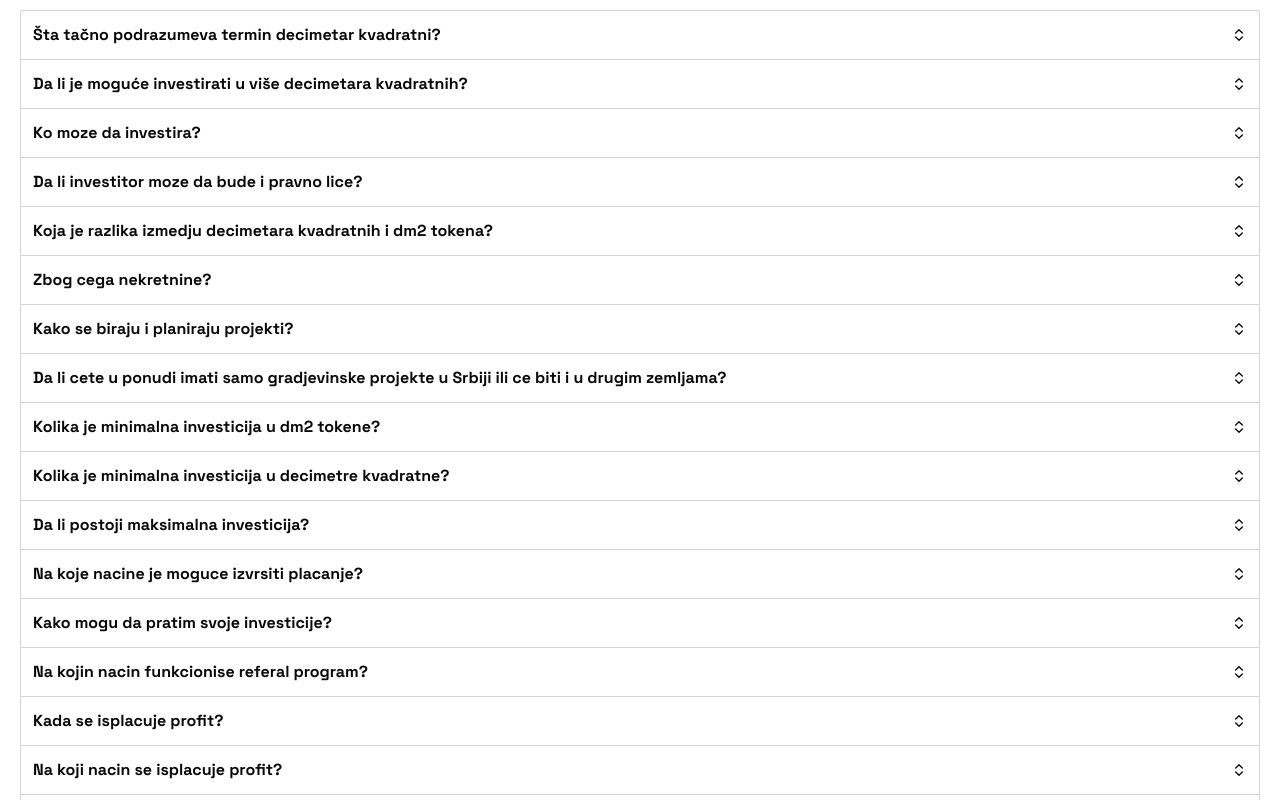
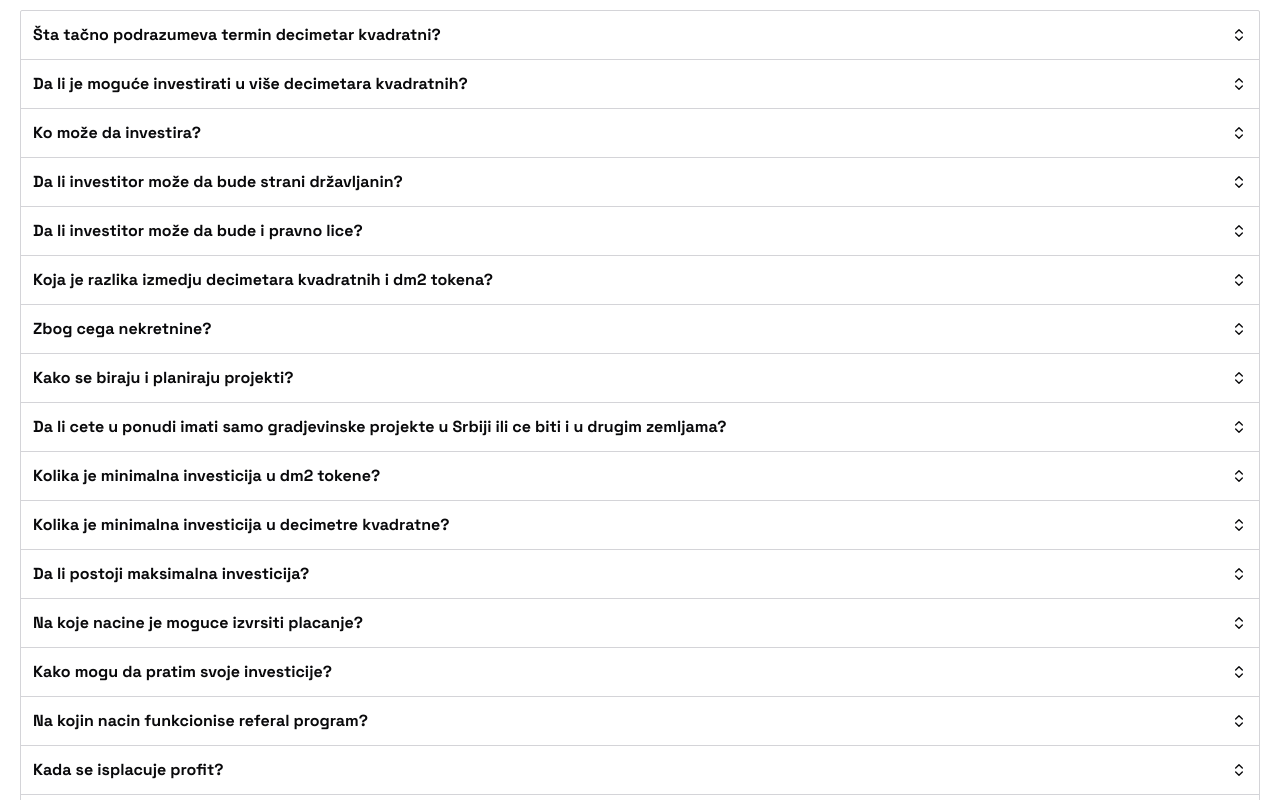
Before and after one commit to develo-pera/dm2, a Next.js app: page / in a window 1280 px wide. Shown: the part 6160-6960 px from the top of the page. Built offline with nearby package versions, Linux system fonts and the light colour scheme.

Commit message:
Update FAQ

```diff
--- a/src/app/components/landing/faq.json
+++ b/src/app/components/landing/faq.json
@@ -2,39 +2,43 @@
   "faq": [
     {
       "question": "Šta tačno podrazumeva termin decimetar kvadratni?",
-      "answer": "Decimetar kvadratni predstavlja desetio deo kvadratnog metra, a u našem slučaju predstavlja najmanju obračunsku jedinicu u koju se može investirati. To je jedinica za koju vezujemo sve troškove i nakon prodaje sav profit."
+      "answer": "Decimetar kvadratni, u našem slučaju predstavlja najmanju obračunsku jedinicu u koju se može investirati. To je jedinica za koju vezujemo sve troškove, a nakon prodaje sav profit."
     },
     {
       "question": "Da li je moguće investirati u više decimetara kvadratnih?",
-      "answer": "Da, moguće je investirati u više decimetara kvadratnih, pa čak i više metara kvadratnih. To ne znači da stičete vlasništvo nad kupljenim kvadratima, vec ostvarujete pravo na profit od prodaje površine u koju ste investirali. Vlasništvo nad samim kvadratima, tj. nekretninama stiču krajnji kupci."
+      "answer": "Da, moguće je investirati u više decimetara kvadratnih, pa čak i više metara kvadratnih.<br/> To ne znači da stičete vlasništvo nad kupljenim kvadratima, vec ostvarujete pravo na profit od prodaje površine u koju ste investirali. Vlasništvo nad samim kvadratima, tj. nekretninama stiču krajnji kupci."
     },
     {
-      "question": "Ko moze da investira?",
-      "answer": "Sva ko, svaaaaakooooo, svako."
+      "question": "Ko može da investira?",
+      "answer": "Naša trenutna ponuda se promoviše u Srbiji, ali rado prihvatamo investitore iz svih delova sveta. Ipak, trebalo bi da se uverite da vaša zemlja prebivališta ne nameće bilo kakve pravne prepreke."
     },
     {
-      "question": "Da li investitor moze da bude i pravno lice?",
-      "answer": "Sva ko, svaaaaakooooo, svako."
+      "question": "Da li investitor može da bude strani državljanin?",
+      "answer": "I strani državljani mogu da investiraju, u tom slučaju je uplata je u devizama."
+    },
+    {
+      "question": "Da li investitor može da bude i pravno lice?",
+      "answer": "Da, moguće je da investitor bude pravno lice. Razlika je samo u tome kako se plaća porez."
     },
     {
       "question": "Koja je razlika izmedju decimetara kvadratnih i dm2 tokena?",
-      "answer": "Deeeee."
+      "answer": "Decimetar kvadratni predstgavlja delic buduce nekretnine u koji se moze investirati pre samog pocetka izgradnje i kasnije prodati. U pitanju je jednokratna investicija u konkretan projakt i samim tim jednokratan profit nakon prodaje. <br/>Dm2 tokeni predsrtavljaju drugaciju vrstu investicije, gde se investicija vrsi u osnovni kapital dm2 kompanije, a za uzvrat investitori dobijaju deo profita od svakog realizovanog projekta u buducnosti. Investiciju u tokene se ne razlikuje puno od deonica, a deo profita od svakog projekta od dividendi."
     },
     {
       "question": "Zbog cega nekretnine?",
-      "answer": "Da bi ti pito"
+      "answer": "Tržište nekretnina predstavlja jedan od najvažnijih stubova globalne ekonomije — sa ukupnom vrednošću koja premašuje 300 triliona dolara. Nekretnine su vekovima smatrane sigurnom i stabilnom imovinom i investicijom niskog rizika."
     },
     {
       "question": "Kako se biraju i planiraju projekti?",
-      "answer": "Da bi ti pito"
+      "answer": "Nas tim eksperata konstanto prati kretanja trenutno aktuelnih trzista, kao i trzista u nastajanju, identifikuje atraktivne lokacije i prilike visokog potencijala i izradjuje finansijske analize u najkracem roku."
     },
     {
       "question": "Da li cete u ponudi imati samo gradjevinske projekte u Srbiji ili ce biti i u drugim zemljama?",
-      "answer": "Da bi ti pito"
+      "answer": "Za pocetak u planu imamo nekoliko projekata iskljucivo u Srbiji, ali su planovi za buducnost da se projekti razvijaju i u drugim zemljama. Zahvaljujuci dugogodisnjem iskustvu u poslovanju u razlicitim oblastima, nasa mreza partnera obuhvata sve krajeve sveta. Izmedju ostalog, Dubai, zemlje istocne Afrike, kao i zemlje Latisnke Amerike, tri trzista koja su u poslednjem vremenu pokazala visok potencijal."
     },
     {
       "question": "Kolika je minimalna investicija u dm2 tokene?",
-      "answer": "Minimalna investicija u tokene je 150 eur tokom incijalne ponude, nakon cega se tokeni mogu kupiti na slobodnom trzistu i po trzisnoj ceni u kolicini koja iznosi manje od 150 eur."
+      "answer": "Minimalna investicija u tokene tokom Incijalne Ponude Tokena je 150 eur. Nakon zavrsetka Inicijalne Ponude Tokena dm<sup>2</sup> tokene mozete kupiti jedino na slobodnom trzistu, od lica koje su tokene stekli tokom Incijalne Ponude ili posle  i po trzisnoj ceni i tada je ce biti moguce kupiti toklne u kolicini koja iznosi manje od 150 eur."
     },
     {
       "question": "Kolika je minimalna investicija u decimetre kvadratne?",
@@ -50,7 +54,7 @@
     },
     {
       "question": "Kako mogu da pratim svoje investicije?",
-      "answer": "Da bi ti pito"
+      "answer": "Svoje investicije, bilo u tokene ili u decimetre kvadratne, mozete pratiti na našoj platformi, gde mozete videti sve detalje o svim projektima i svojim investicijama. Na platformi su vam dostupni detalji koliko ste ulozili, koliki profit mozete d aocekujete ili ste ostvarili, kao i referal bonuse."
     },
     {
       "question": "Na kojin nacin funkcionise referal program?",
@@ -81,6 +85,10 @@
       "answer": "Da bi ti pito"
     },
     {
+      "question": "Da li fluktuacije na tristu kriptovaluta uticnu na cenu dm2 tokena?",
+      "answer": "Da bi ti pito"
+    },
+    {
       "question": "Da li je potrebno da imam kripto novcanik ili da znam da koristim blokcejn?",
       "answer": "Da bi ti pito"
     }
--- a/src/app/layout.tsx
+++ b/src/app/layout.tsx
@@ -45,18 +45,24 @@ const incise = localFont({
 });
 
 export const metadata: Metadata = {
+  metadataBase: new URL("https://decimetarkvadratni.com"),
   title: "Ulaganje u nekretnine već od 150€ - Decimetar kvadratni",
   description: "Umesto kupovine cele nekretnine, investirajte u deo kvadrata i ostvarite pasivan prihod i do 30% godišnje",
   openGraph: {
     title: "Ulaganje u nekretnine već od 150€ - Decimetar kvadratni",
     description: "Umesto kupovine cele nekretnine, investirajte u deo kvadrata i ostvarite pasivan prihod i do 30% godišnje",
-    images: "/dm2-og-image.jpg",
+    images: [{
+      url: "/dm2-og-image.jpg",
+      width: 1920,
+      height: 1080,
+      alt: "Decimetar kvadratni"
+    }]
   },
   twitter: {
     card: "summary_large_image",
     title: "Ulaganje u nekretnine već od 150€ - Decimetar kvadratni",
     description: "Umesto kupovine cele nekretnine, investirajte u deo kvadrata i ostvarite pasivan prihod i do 30% godišnje",
-    images: "/dm2-og-image.jpg",
+    images: ["/dm2-og-image.jpg"]
   },
 };
 
```
